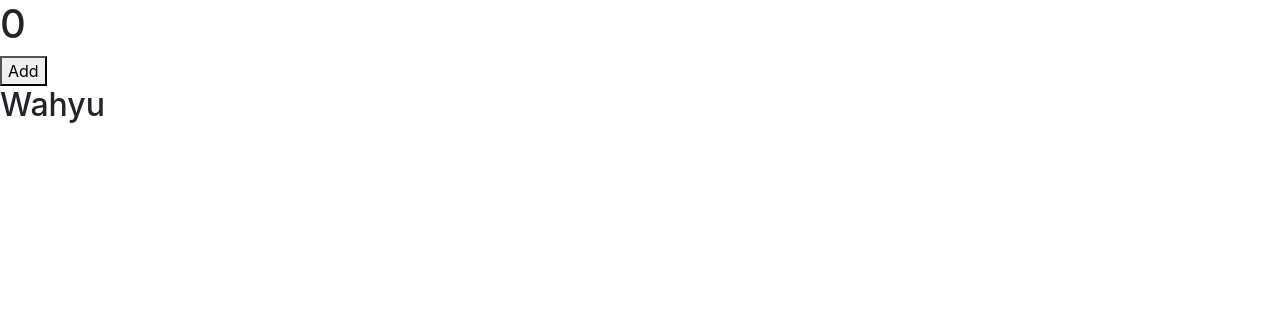
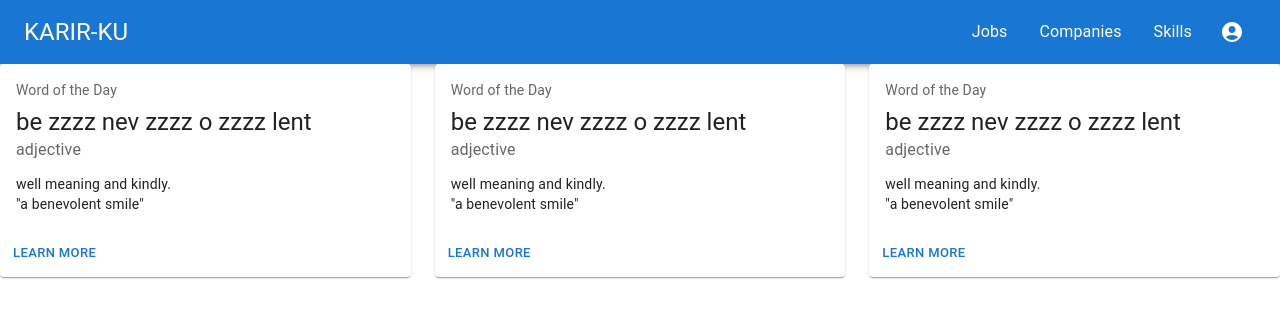
Before and after one commit to iyunrozikin26/belajar-react, a React (Create React App) app in the folder karir-ku/: page / in a window 1280 px wide. Shown: the top 318 px of the page. Built offline with nearby package versions, Linux system fonts and the light colour scheme.

Commit message:
layouting denga MUI

```diff
--- a/karir-ku/package.json
+++ b/karir-ku/package.json
@@ -3,6 +3,10 @@
   "version": "0.1.0",
   "private": true,
   "dependencies": {
+    "@emotion/react": "^11.9.0",
+    "@emotion/styled": "^11.8.1",
+    "@mui/icons-material": "^5.8.0",
+    "@mui/material": "^5.8.1",
     "@testing-library/jest-dom": "^5.16.4",
     "@testing-library/react": "^13.2.0",
     "@testing-library/user-event": "^13.5.0",
--- a/karir-ku/public/index.html
+++ b/karir-ku/public/index.html
@@ -24,12 +24,10 @@
       work correctly both with client-side routing and a non-root public URL.
       Learn how to configure a non-root public URL by running `npm run build`.
     -->
-    <link href="https://cdn.jsdelivr.net/npm/bootstrap@5.1.3/dist/css/bootstrap.min.css" rel="stylesheet" integrity="sha384-1BmE4kWBq78iYhFldvKuhfTAU6auU8tT94WrHftjDbrCEXSU1oBoqyl2QvZ6jIW3" crossorigin="anonymous">
-    <title>React App</title>
+    <title>Karir Ku</title>
   </head>
   <body>
-    <!-- <noscript>You need to enable JavaScript to run this app.</noscript> -->
-    <script src="https://cdn.jsdelivr.net/npm/bootstrap@5.1.3/dist/js/bootstrap.bundle.min.js" integrity="sha384-ka7Sk0Gln4gmtz2MlQnikT1wXgYsOg+OMhuP+IlRH9sENBO0LRn5q+8nbTov4+1p" crossorigin="anonymous"></script>
+    <noscript>You need to enable JavaScript to run this app.</noscript>
     <div id="root"></div>
     <!--
       This HTML file is a template.
--- a/karir-ku/src/App.js
+++ b/karir-ku/src/App.js
@@ -1,94 +1,123 @@
-import {useState} from 'react'
-import User from './components/user'
+import AppBar from '@mui/material/AppBar';
+import Box from '@mui/material/Box';
+import Toolbar from '@mui/material/Toolbar';
+import Typography from '@mui/material/Typography';
+import { useState } from 'react';
+import MenuItem from '@mui/material/MenuItem';
+import IconButton from '@mui/material/IconButton';
+import AccountCircle from '@mui/icons-material/AccountCircle';
+import Card from '@mui/material/Card';
+import CardActions from '@mui/material/CardActions';
+import CardContent from '@mui/material/CardContent';
+import Button from '@mui/material/Button';
+import Paper from '@mui/material/Paper';
+import { styled } from '@mui/material/styles';
+import Grid from '@mui/material/Grid';
 
-function App() {
-  const [count, setCount] = useState(0) //menggunakan state di functional component
-  const [name, setName] = useState('Wahyu')
-  function handleClickCount(num) {
-    setCount(count + num) //setCount digunakan untuk mengubah nilai count/update nilai
-    console.log(count);
-  }
-
-  return(
+export default function App() {
+  const [pages, setPages] = useState([
+    "Jobs",
+    "Companies",
+    "Skills"
+  ])
+  return (
     <>
-    <h1>{count}</h1>
-    {/* <button onClick={handleClickCount(2)}>Add</button> // akan terjadi infinite loop, karena tidak membuat fungsi anonymous */}
-    <button onClick={() => handleClickCount(2)}>Add</button>
-    <User data={name}/>
-    </>
-  )
+    <Box sx={{ flexGrow: 1 }}>
+      <AppBar position="static">
+        <Toolbar>
+          <Typography variant="h5" component="div" sx={{ flexGrow: 1 }}>
+            KARIR-KU
+          </Typography>
+          {pages.map((page) => (
+            <MenuItem key={page}>
+              <Typography textAlign="center">{page}</Typography>
+            </MenuItem>
+          ))}
+          <IconButton
+          size="large"
+          aria-label="account of current user"
+          aria-controls="primary-search-account-menu"
+          aria-haspopup="true"
+          color="inherit"
+        >
+          <AccountCircle />
+        </IconButton>
+        </Toolbar>
+      </AppBar>
+    </Box>
+    <Box sx={{ flexGrow: 1 }}>
+      <Grid container spacing={3}>
+        <Grid item xs>
+          <Card sx={{ minWidth: 100 }}>
+            <CardContent>
+              <Typography sx={{ fontSize: 14 }} color="text.secondary" gutterBottom>
+                Word of the Day
+              </Typography>
+              <Typography variant="h5" component="div">
+                be zzzz nev zzzz o zzzz lent
+              </Typography>
+              <Typography sx={{ mb: 1.5 }} color="text.secondary">
+                adjective
+              </Typography>
+              <Typography variant="body2">
+                well meaning and kindly.
+                <br />
+                {'"a benevolent smile"'}
+              </Typography>
+            </CardContent>
+            <CardActions>
+              <Button size="small">Learn More</Button>
+            </CardActions>
+          </Card>
+        </Grid>
+        <Grid item xs>
+          <Card sx={{ minWidth: 100 }}>
+            <CardContent>
+              <Typography sx={{ fontSize: 14 }} color="text.secondary" gutterBottom>
+                Word of the Day
+              </Typography>
+              <Typography variant="h5" component="div">
+                be zzzz nev zzzz o zzzz lent
+              </Typography>
+              <Typography sx={{ mb: 1.5 }} color="text.secondary">
+                adjective
+              </Typography>
+              <Typography variant="body2">
+                well meaning and kindly.
+                <br />
+                {'"a benevolent smile"'}
+              </Typography>
+            </CardContent>
+            <CardActions>
+              <Button size="small">Learn More</Button>
+            </CardActions>
+          </Card>
+        </Grid>
+        <Grid item xs>
+          <Card sx={{ minWidth: 100 }}>
+            <CardContent>
+              <Typography sx={{ fontSize: 14 }} color="text.secondary" gutterBottom>
+                Word of the Day
+              </Typography>
+              <Typography variant="h5" component="div">
+                be zzzz nev zzzz o zzzz lent
+              </Typography>
+              <Typography sx={{ mb: 1.5 }} color="text.secondary">
+                adjective
+              </Typography>
+              <Typography variant="body2">
+                well meaning and kindly.
+                <br />
+                {'"a benevolent smile"'}
+              </Typography>
+            </CardContent>
+            <CardActions>
+              <Button size="small">Learn More</Button>
+            </CardActions>
+          </Card>
+        </Grid>
+      </Grid>
+    </Box>
+  </>
+  );
 }
-
-
-
-
-
-
-
-
-
-
-
-
-// <div className="App">
-//   <header className="App-header">
-//     <img src={logo} className="App-logo" alt="logo" />
-//     <p>
-//       Edit <code>src/App.js</code> and save to reload.
-//     </p>
-//     <a
-//       className="App-link"
-//       href="https://reactjs.org"
-//       target="_blank"
-//       rel="noopener noreferrer"
-//     >
-//       Learn React
-//     </a>
-//   </header>
-// </div>
-
-// import React from 'react'
-// import axios from 'axios'
-// import User from './components/user.js'
-// import CardJob from './components/cardJobs.js'
-
-// class App extends React.Component{
-//   constructor() {
-//     super();
-//     this.state = {
-//       name : "Wahyu Rahmana",
-//       jobs : []
-//     }
-//   }
-
-//   componentDidMount(){
-//     axios({
-//       url : 'http://localhost:3000/Jobs',
-//       method : 'GET'
-//     })
-//       .then((result) => {
-//         console.log(result.data);
-//         this.setState({jobs : result.data})
-//       }).catch((err) => {
-//         console.log(err);
-//       });
-//   }
-
-//   render () {
-//     return (
-//       <>
-//         <h1>Belajar React...</h1>
-//         {this.state.jobs.map((el, i)=> {
-//           return (
-//             <div key={i}>
-//               <CardJob job={el}/>
-//             </div>
-//           )
-//         })}
-//         <User user={this.state.name} />
-//       </>
-//     )
-//   }
-// }
-
-export default App;
--- a/karir-ku/src/components/user.js
+++ b/karir-ku/src/components/user.js
@@ -1,7 +1,7 @@
 function User(props){
   return (
     <>
-      <h2>{props.data}</h2>
+
     </>
   )
 }
```
Also changed, not shown: karir-ku/src/components/cardJobs.js (+7 -2 lines), 2 other files (tests, documents, lock files or other folders).
